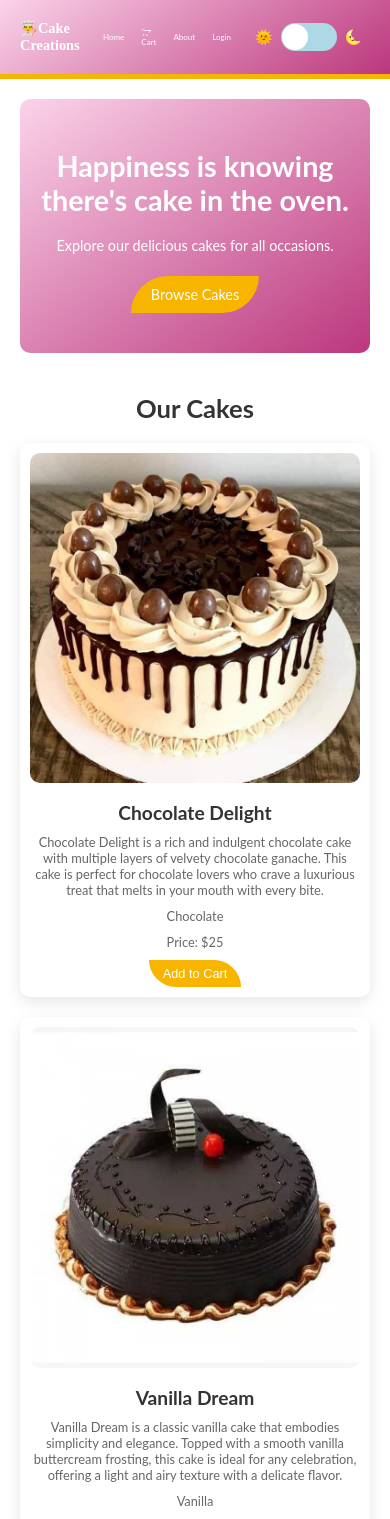
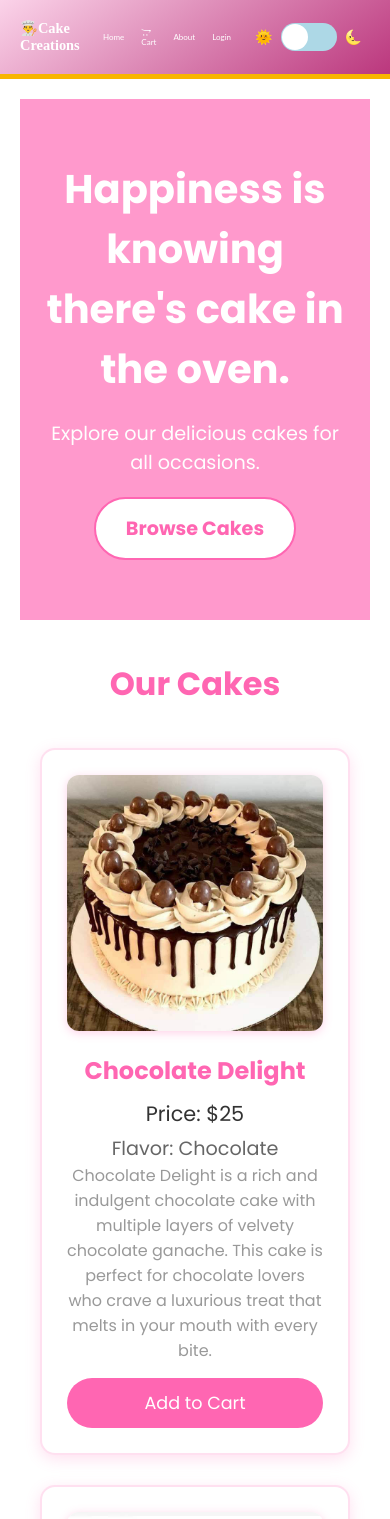
Before and after one commit to pranjalee30/cake, a React (Create React App) app: page / in a window 390 px wide. Shown: the top 1519 px of the page. Built offline with nearby package versions, Linux system fonts and the light colour scheme.

Commit message:
issue#6-fixed

```diff
--- a/src/components/About.css
+++ b/src/components/About.css
@@ -1,5 +1,8 @@
 /* Base Styles */
 .about-section {
+  font-family: "Poppins", sans-serif;
+  font-weight: 400;
+  font-style: normal;
   background: linear-gradient(145deg, #fbd3e9, #bb377d);
   color: #fff;
   padding: 40px;
--- a/src/components/Cart.js
+++ b/src/components/Cart.js
@@ -17,6 +17,7 @@ function Cart({ cart, removeFromCart, placeOrder }) {
   };
 
   return (
+
     <section id="cart" className="cart">
       <ToastContainer />
       <h2>Your Cart</h2>
@@ -31,6 +32,7 @@ function Cart({ cart, removeFromCart, placeOrder }) {
                 <span>{cake.name}</span>
                 <span>${cake.price} x {cake.quantity}</span>
               </div>
+
               <button className="remove-btn" onClick={() => handleRemove(cake.id)}>
                 <FaTrashAlt />
               </button>
@@ -38,8 +40,12 @@ function Cart({ cart, removeFromCart, placeOrder }) {
           ))}
         </ul>
       )}
+
+
       {cart.length > 0 && <button onClick={handlePlaceOrder} className="order-btn">Place Order</button>}
+
     </section>
+
   );
 }
 
--- a/src/components/Footer.css
+++ b/src/components/Footer.css
@@ -1,4 +1,7 @@
 footer {
+  font-family: "Poppins", sans-serif;
+  font-weight: 400;
+  font-style: normal;
   display: flex;
   flex-direction: column;
   align-items: center;
--- a/src/components/Header.css
+++ b/src/components/Header.css
@@ -1,5 +1,8 @@
 /* Header.css */
 .header {
+  font-family: "Poppins", sans-serif;
+  font-weight: 400;
+  font-style: normal;
   background: linear-gradient(145deg, #fbd3e9, #bb377d);
   padding: 20px;
   border-bottom: 5px solid #f8b500;
@@ -21,6 +24,9 @@
 }
 
 .navigation a {
+  font-family: "Poppins", sans-serif;
+  font-weight: 400;
+  font-style: normal;
   text-decoration: none;
 }
 
--- a/src/components/Main.css
+++ b/src/components/Main.css
@@ -1,17 +1,37 @@
-/* Main Section */
+/* General Styles for All Screens */
+
+@import url('https://fonts.googleapis.com/css2?family=Poppins:ital,wght@0,100;0,200;0,300;0,400;0,500;0,600;0,700;0,800;0,900;1,100;1,200;1,300;1,400;1,500;1,600;1,700;1,800;1,900&display=swap');
+
+
+
+* {
+  box-sizing: border-box;
+  margin: 0;
+  padding: 0;
+}
+
+body {
+  font-family: "Poppins", sans-serif;
+  font-weight: 500;
+  font-style: normal;
+  background-color: #ffe6f2; /* Light pink background */
+  color: #333;
+}
+
 main {
-    font-family: 'Lato', sans-serif;
   padding: 20px;
 }
 
 /* Hero Section */
+/* Hero Section */
 .hero {
+  font-family: "Poppins", sans-serif;
+  font-weight: 400;
+  font-style: normal;
   text-align: center;
-    padding: 50px 20px;
-    background: linear-gradient(145deg, #fbd3e9, #bb377d);
-    color: #fff;
-    border-radius: 10px;
-    margin-bottom: 40px;
+  padding: 60px 20px;
+  background-color: #ff99cc; /* Pink background */
+  color: white;
 }
 
 .hero h1 {
@@ -21,155 +41,184 @@ main {
 
 .hero p {
   font-size: 1.2rem;
-    margin-bottom: 30px;
+  color: #fefefe;
 }
 
+/* Browse Cakes Button - Pink & White Theme */
 .hero .btn {
-    background-color: #f8b500;
-    color: white;
-    padding: 15px 30px;
+  padding: 15px 30px; /* Bigger padding for a larger button */
+  background-color: white;
+  color: #ff66b2; /* Pink text */
+  border-radius: 50px; /* Rounded for a modern look */
+  text-decoration: none;
   font-size: 1.2rem;
-    text-decoration: none;
-    border-radius:  40px 0px 40px 0px;
-    transition: background-color 0.3s ease;
+  font-weight: bold;
+  border: 2px solid #ff66b2; /* Pink border */
+  transition: background-color 0.3s, box-shadow 0.3s, color 0.3s;
+  display: inline-block;
+  margin-top: 20px;
 }
 
 .hero .btn:hover {
-    background-color: #bb377d;
-    transform: translateY(-5px);
-    box-shadow: 0 4px 8px rgba(0, 0, 0, 0.2);
+  background-color: #ff66b2; /* Pink background on hover */
+  color: white; /* Text turns white on hover */
+  box-shadow: 0 0 15px rgba(255, 102, 178, 0.7), 0 0 25px rgba(255, 102, 178, 0.8); /* Pink glow on hover */
 }
 
-  /* Cake Catalog Section */
+/* Cake Catalog */
 .cake-catalog {
+  font-family: "Poppins", sans-serif;
+  font-weight: 400;
+  font-style: normal;
+  padding: 40px 20px;
   text-align: center;
 }
 
 .cake-catalog h2 {
   font-size: 2rem;
-    margin-bottom: 20px;
+  margin-bottom: 40px;
+  color: #ff66b2;
 }
 
-  /* Cake Listings */
+/* Grid Layout with Wider Cards */
 .cake-listing {
   display: grid;
-    grid-template-columns: repeat(auto-fit, minmax(300px, 1fr));
-    gap: 20px;
+  grid-template-columns: repeat(3, 1fr); /* 3 cards per row */
+  gap: 30px;
+  justify-items: center;
 }
 
-  .cake {
-    background: #fff;
-    border-radius: 10px;
-    padding: 20px;
-    box-shadow: 0px 5px 15px rgba(0, 0, 0, 0.1);
-    text-align: center;
+/* Cake Card - Pink and White Theme */
+/* Cake Card - Pink and White Theme */
+.cake-card {
+  background: white;
+  border-radius: 15px;
+  box-shadow: 0 4px 15px rgba(255, 102, 178, 0.2); /* Pink shadow */
+  padding: 25px;
+  max-width: 500px; /* Increased max width for a more medium card */
+  width: 100%; /* Ensure cards take full available width */
+  display: flex;
+  flex-direction: column;
+  justify-content: space-between;
+  transition: transform 0.3s, box-shadow 0.3s ease-in-out;
+  border: 2px solid rgba(255, 102, 178, 0.2); /* Light pink border */
 }
 
-  .cake img {
+
+.cake-card:hover {
+  transform: translateY(-8px);
+  box-shadow: 0 4px 20px rgba(255, 102, 178, 0.5); /* Stronger pink shadow on hover */
+}
+
+/* Cake Image */
+.cake-image img {
   width: 100%;
   height: auto;
-    border-radius: 10px;
+  border-radius: 12px;
+  box-shadow: 0 2px 10px rgba(255, 102, 178, 0.3); /* Subtle pink glow around image */
+}
+
+/* Cake Content */
+.cake-title {
+  font-size: 1.8rem;
+  font-weight: bold;
+  margin: 15px 0 10px;
+  color: #ff66b2;
+}
+
+.cake-price {
+  font-size: 1.5rem;
+  color: #333;
+  margin-bottom: 5px;
+}
+
+.cake-flavor {
+  font-size: 1.2rem;
+  color: #666;
+}
+
+.cake-description {
+  font-size: 1rem;
+  color: #999;
   margin-bottom: 15px;
 }
 
-  .cake h3 {
-    font-size: 1.5rem;
-    color: #333;
-    margin-bottom: 10px;
+/* Add to Cart Button - Pink Theme */
+.add-to-cart {
+  font-family: "Poppins", sans-serif;
+  font-weight: 400;
+  font-style: normal;
+  background-color: #ff66b2; /* Bright pink button */
+  color: white;
+  padding: 12px 20px;
+  border: none;
+  border-radius: 30px;
+  font-size: 1.1rem;
+  cursor: pointer;
+  transition: background-color 0.3s, box-shadow 0.3s;
+  width: 100%;
 }
 
-  .cake p {
-    font-size: 1rem;
-    color: #666;
-    margin-bottom: 10px;
+.add-to-cart:hover {
+  background-color: #e60073; /* Darker pink on hover */
+  box-shadow: 0 0 10px #ff66b2, 0 0 20px #ff66b2;
 }
 
-  .cake button {
-    background-color: #f8b500;
-    color: white;
-    padding: 10px 20px;
-    border: none;
-    border-radius:  0px 30px 0px 30px;
-    font-size: 1rem;
-    cursor: pointer;
-    transition: background-color 0.3s ease;
+/* Responsive Media Queries */
+
+/* Large Screens */
+@media (min-width: 1200px) {
+  .cake-listing {
+    gap: 40px;
   }
 
-  .cake button:hover {
-    background-color: #bb377d;
-    transform: translateY(-3px);
-    box-shadow: 0 4px 8px rgba(0, 0, 0, 0.2);
+  .cake-card {
+    max-width: 474px; /* Even wider for larger screens */
   }
 
-  /* Responsive Design */
-  @media (max-width: 768px) {
-    .hero h1 {
-      font-size: 2rem;
+  .cake-title {
+    font-size: 1.9rem;
   }
 
-    .hero p {
-      font-size: 1rem;
+  .cake-price {
+    font-size: 1.6rem;
+  }
 }
 
-    .hero .btn {
-      padding: 12px 25px;
-      font-size: 1rem;
+/* Tablets and Small Laptops */
+@media (max-width: 991px) {
+  .cake-listing {
+    grid-template-columns: repeat(2, 1fr); /* 2 cards per row */
   }
 
-    .cake-catalog h2 {
-      font-size: 1.8rem;
+  .cake-title {
+    font-size: 1.6rem;
   }
 
-    .cake {
-      padding: 15px;
+  .cake-price {
+    font-size: 1.4rem;
+  }
 }
 
-    .cake h3 {
+/* Mobile Devices */
+@media (max-width: 768px) {
+  .cake-listing {
+    grid-template-columns: 1fr; /* Single column for mobile */
+  }
+
+  .cake-card {
+    max-width: 100%;
+  }
+
+  .cake-title {
+    font-size: 1.5rem;
+  }
+
+  .cake-price {
     font-size: 1.3rem;
   }
 
-    .cake p {
-      font-size: 0.9rem;
-    }
-
-    .cake button {
-      padding: 8px 16px;
-      font-size: 0.9rem;
+  .cake-description {
+    font-size: 1rem;
   }
 }
-
-  @media (max-width: 480px) {
-    .hero h1 {
-      font-size: 1.8rem;
-    }
-
-    .hero p {
-      font-size: 0.9rem;
-    }
-
-    .hero .btn {
-      padding: 10px 20px;
-      font-size: 0.9rem;
-    }
-
-    .cake-catalog h2 {
-      font-size: 1.6rem;
-    }
-
-    .cake {
-      padding: 10px;
-    }
-
-    .cake h3 {
-      font-size: 1.2rem;
-    }
-
-    .cake p {
-      font-size: 0.8rem;
-    }
-
-    .cake button {
-      padding: 6px 14px;
-      font-size: 0.8rem;
-    }
-  }
--- a/src/components/Main.js
+++ b/src/components/Main.js
@@ -1,8 +1,8 @@
 import React from "react";
-import './Main.css';
+import './Main.css'; // Updated styles for card and layout
 import cakesData from '../cakes.json';
+
 function Main({ addToCart }) {
-
   return (
     <main>
       <section id="home" className="hero">
@@ -17,13 +17,19 @@ function Main({ addToCart }) {
         <h2>Our Cakes</h2>
         <div className="cake-listing">
           {cakesData.map(cake => (
-            <div className="cake" key={cake.id}>
-              <img src={`${process.env.PUBLIC_URL}/images/${cake.img}`} alt={cake.name} />
-              <h3>{cake.name}</h3>
-              <p>{cake.description}</p>
-              <p>{cake.flavor}</p>
-              <p>Price: ${cake.price}</p>
-              <button onClick={() => addToCart(cake)}>Add to Cart</button>
+            <div className="cake-card" key={cake.id}>
+              <div className="cake-image">
+                <img src={`${process.env.PUBLIC_URL}/images/${cake.img}`} alt={cake.name} />
+              </div>
+              <div className="cake-content">
+                <h3 className="cake-title">{cake.name}</h3>
+                <p className="cake-price">Price: ${cake.price}</p>
+                <p className="cake-flavor">Flavor: {cake.flavor}</p>
+                <p className="cake-description">{cake.description}</p>
+              </div>
+              <div className="cake-actions">
+              <button className="add-to-cart" onClick={() => addToCart(cake)}>Add to Cart</button>
+              </div>
             </div>
           ))}
         </div>
```
Lines whose indentation alone changed are shown as unchanged.
